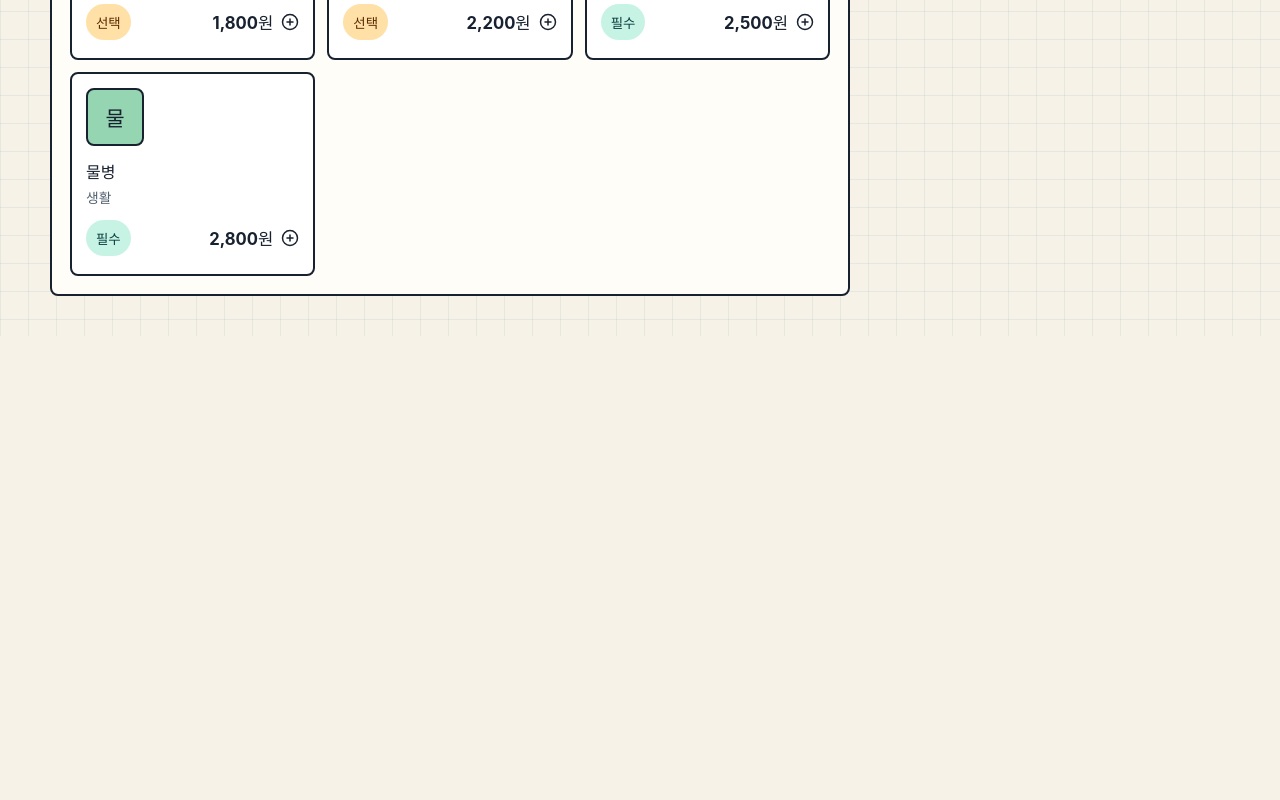
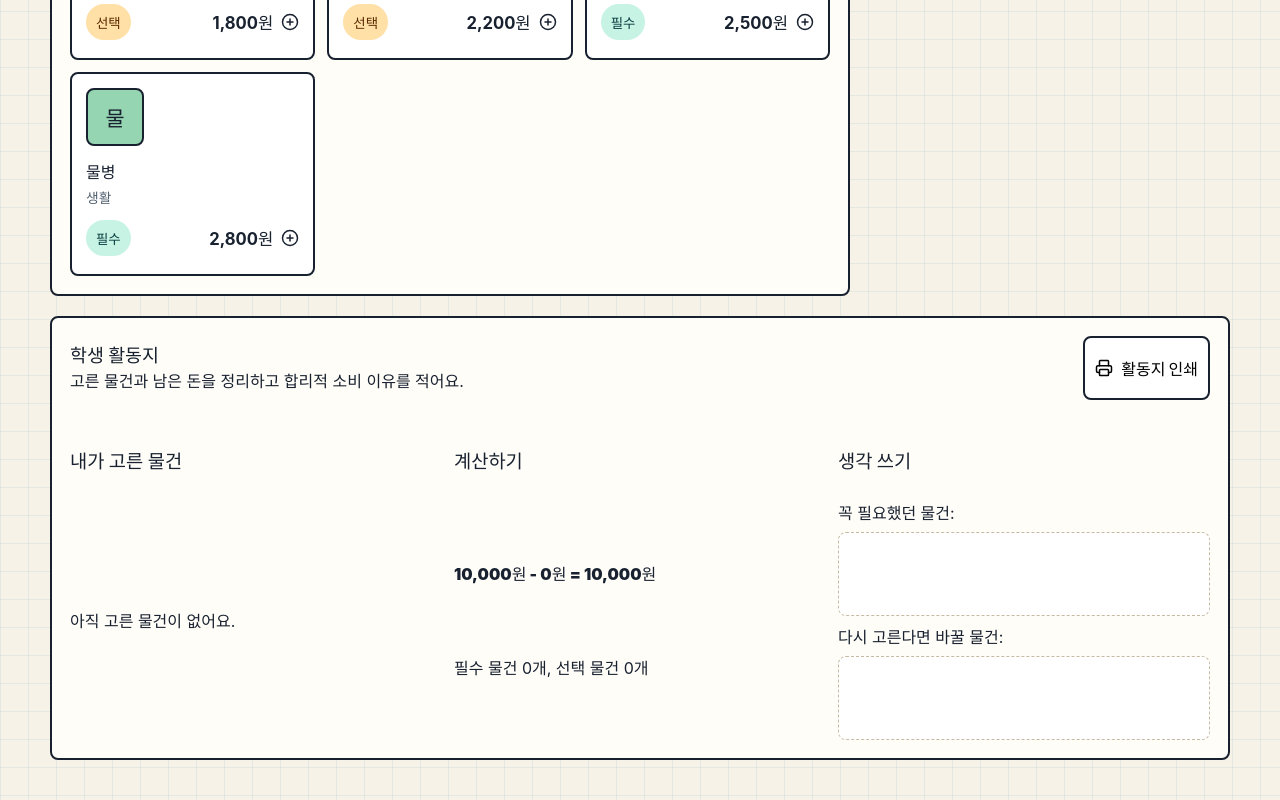
Before and after one commit to WBmaker2/smart-flea-market-simulator, a React (Vite) app: page / in a window 1280 px wide. Shown: the part 1165-1965 px from the top of the page. Before the commit the page ends 1501 px from the top, so only its background shows below. Built offline with nearby package versions, Linux system fonts and the light colour scheme.

Commit message:
feat: add printable student worksheet

```diff
--- a/src/App.tsx
+++ b/src/App.tsx
@@ -5,6 +5,7 @@ import { CartPanel } from './components/CartPanel';
 import { ProductGrid } from './components/ProductGrid';
 import { ReflectionPanel } from './components/ReflectionPanel';
 import { MissionPanel } from './components/MissionPanel';
+import { WorksheetPanel } from './components/WorksheetPanel';
 import { products, STARTING_BUDGET, type Product } from './data/products';
 import {
   addProductToCart,
@@ -88,6 +89,8 @@ export default function App() {
         />
       </div>
 
+      <WorksheetPanel summary={summary} />
+
       {checkedOut ? <ReflectionPanel summary={summary} /> : null}
     </main>
   );
--- /dev/null
+++ b/src/components/WorksheetPanel.tsx
@@ -0,0 +1,63 @@
+import { Printer } from 'lucide-react';
+import { formatWon, type CartSummary } from '../lib/cart';
+
+type WorksheetPanelProps = {
+  summary: CartSummary;
+};
+
+export function WorksheetPanel({ summary }: WorksheetPanelProps) {
+  const equation = `10,000원 - ${formatWon(summary.total)} = ${formatWon(summary.remaining)}`;
+
+  return (
+    <section className="worksheet-panel" aria-labelledby="worksheet-heading" role="region">
+      <div className="section-title">
+        <div>
+          <h2 id="worksheet-heading">학생 활동지</h2>
+          <p>고른 물건과 남은 돈을 정리하고 합리적 소비 이유를 적어요.</p>
+        </div>
+        <button
+          className="secondary-action print-action"
+          type="button"
+          onClick={() => window.print()}
+        >
+          <Printer aria-hidden="true" size={18} />
+          활동지 인쇄
+        </button>
+      </div>
+
+      <div className="worksheet-grid">
+        <article>
+          <h3>내가 고른 물건</h3>
+          {summary.lines.length > 0 ? (
+            <ul className="worksheet-list">
+              {summary.lines.map((line) => (
+                <li key={line.product.id}>
+                  <span>{line.product.name}</span>
+                  <b>
+                    {formatWon(line.product.price)} x {line.quantity}
+                  </b>
+                </li>
+              ))}
+            </ul>
+          ) : (
+            <p className="worksheet-empty">아직 고른 물건이 없어요.</p>
+          )}
+        </article>
+
+        <article>
+          <h3>계산하기</h3>
+          <p className="worksheet-equation">{equation}</p>
+          <p>필수 물건 {summary.needsCount}개, 선택 물건 {summary.wantsCount}개</p>
+        </article>
+
+        <article className="worksheet-lines">
+          <h3>생각 쓰기</h3>
+          <p>꼭 필요했던 물건:</p>
+          <span aria-hidden="true" />
+          <p>다시 고른다면 바꿀 물건:</p>
+          <span aria-hidden="true" />
+        </article>
+      </div>
+    </section>
+  );
+}
--- a/src/styles.css
+++ b/src/styles.css
@@ -506,6 +506,59 @@ button:disabled {
   font-weight: 800;
 }
 
+.worksheet-panel {
+  margin-top: 20px;
+  padding: 18px;
+  border: 2px solid #18212f;
+  border-radius: 8px;
+  background: #fffdf8;
+  display: grid;
+  gap: 14px;
+}
+
+.worksheet-grid {
+  display: grid;
+  grid-template-columns: repeat(3, minmax(0, 1fr));
+  gap: 12px;
+}
+
+.worksheet-panel article {
+  display: grid;
+  gap: 8px;
+  min-width: 0;
+}
+
+.worksheet-list {
+  margin: 0;
+  padding: 0;
+  list-style: none;
+  display: grid;
+  gap: 8px;
+}
+
+.worksheet-list li {
+  display: flex;
+  align-items: center;
+  justify-content: space-between;
+  gap: 8px;
+  padding: 10px;
+  border: 1px dashed #c6baa1;
+  border-radius: 8px;
+  background: #fff8e8;
+}
+
+.worksheet-equation {
+  font-weight: 900;
+}
+
+.worksheet-lines span[aria-hidden='true'] {
+  display: block;
+  min-height: 82px;
+  border: 1px dashed #c6baa1;
+  border-radius: 8px;
+  background: #fff;
+}
+
 @media (max-width: 860px) {
   .app-shell {
     width: min(100% - 20px, 720px);
@@ -570,3 +623,43 @@ button:disabled {
     grid-template-columns: 1fr;
   }
 }
+
+@media print {
+  .budget-bar,
+  .live-message,
+  .warning-message,
+  .mission-panel,
+  .market-layout,
+  .reflection-panel,
+  .teacher-guide-panel,
+  .print-action {
+    display: none !important;
+  }
+
+  body,
+  .app-shell {
+    width: auto;
+    margin: 0;
+    padding: 0;
+    background: #fff;
+    color: #000;
+  }
+
+  .worksheet-panel {
+    background: #fff;
+    border: none;
+    margin-top: 0;
+    padding: 0;
+  }
+
+  .worksheet-grid {
+    grid-template-columns: repeat(3, minmax(0, 1fr));
+    gap: 14px;
+  }
+
+  .worksheet-list,
+  .worksheet-lines span[aria-hidden='true'] {
+    break-inside: avoid;
+    page-break-inside: avoid;
+  }
+}
```
Also changed, not shown: 2 other files (tests, documents, lock files or other folders).
